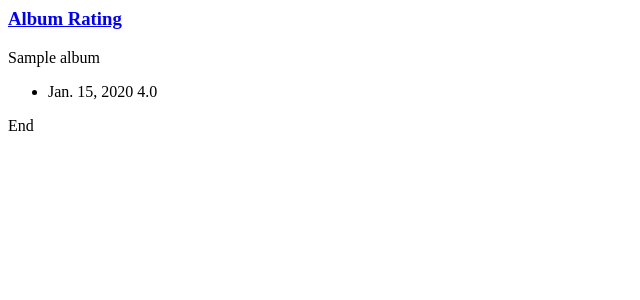
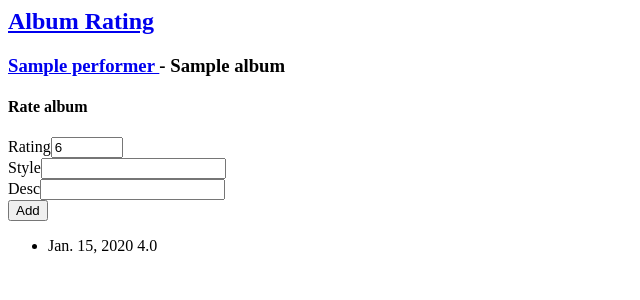
Before and after one commit to StanKarp0/PyAlbumRating, a Django app: page /album/1/ in a window 1280 px wide. Shown: the top 300 px of the page, without its empty margins (0-640 px from the left). Run offline with Django 3.2, Linux system fonts and the light colour scheme; tables that the repository leaves empty hold one stand-in row (values such as "Sample post").

Commit message:
Added input forms

```diff
--- a/rating/templates/rating/album_detail.html
+++ b/rating/templates/rating/album_detail.html
@@ -2,7 +2,21 @@
 
 {% block content %}
 
-<p>{{ album.title }}</p>
+<h3>
+    <a href="{% url 'rating:performer_detail' album.performer.pk %}">
+        {{ album.performer.name }}
+    </a>
+    - {{ album.title }}
+</h3>
+
+<h4>Rate album</h4>
+<form action="{% url 'rating:rate_album' album.pk %}" method="post">
+{% csrf_token %}
+    Rating<input name="rating" type="number" step="0.1" min="0" max="10" value="6"/><br>
+    Style<input name="style" type="text"/><br>
+    Desc<input name="desc" type="text"/><br>
+    <input type="submit" value="Add"/>
+</form>
 
 {% if ratings %}
     <ul>
--- a/rating/templates/rating/base.html
+++ b/rating/templates/rating/base.html
@@ -1,3 +1,2 @@
-<a href="{% url 'rating:index' %}"><h3>Album Rating</h3></a>
+<a href="{% url 'rating:index' %}"><h2>Album Rating</h2></a>
 {% block content %}{% endblock %}
-<p>End</p>
--- a/rating/urls.py
+++ b/rating/urls.py
@@ -7,4 +7,7 @@ urlpatterns = [
     url(r'^$', views.index, name='index'),
     url(r'^album/(?P<pk>[0-9]+)/$', views.AlbumDetailView.as_view(), name='album_detail'),
     url(r'^performer/(?P<pk>[0-9]+)/$', views.PerformerDetailView.as_view(), name='performer_detail'),
+    url(r'^performer/add/$', views.performer_add, name='add_performer'),
+    url(r'^album/add/(?P<performer_id>[0-9]+)/$', views.album_add, name='add_album'),
+    url(r'^album/rate/(?P<album_id>[0-9]+)/$', views.album_rate, name='rate_album'),
 ]
--- a/rating/views.py
+++ b/rating/views.py
@@ -1,7 +1,7 @@
 # -*- coding: utf-8 -*-
 from __future__ import unicode_literals
-from django.shortcuts import render, get_object_or_404
-from django.http import HttpResponse
+from django.shortcuts import render, get_object_or_404, reverse
+from django.http import HttpResponseRedirect
 from .models import Album, Rating, Performer
 from django.views import generic
 
@@ -31,3 +31,28 @@ class PerformerDetailView(generic.DetailView):
         context = super(PerformerDetailView, self).get_context_data(**kwargs)
         context['albums'] = kwargs['object'].albums()
         return context
+
+
+def performer_add(request):
+    p = Performer(name=request.POST['name'])
+    p.save()
+    return HttpResponseRedirect(reverse('rating:performer_detail', args=(p.pk,)))
+
+
+def album_add(request, performer_id):
+    Album(
+        performer=get_object_or_404(Performer, pk=performer_id),
+        title=request.POST['title'],
+        pub_year=request.POST['year']
+    ).save()
+    return HttpResponseRedirect(reverse('rating:performer_detail', args=(performer_id,)))
+
+
+def album_rate(request, album_id):
+    Rating(
+        album=get_object_or_404(Album, pk=album_id),
+        rating=request.POST['rating'],
+        style=request.POST['style'],
+        desc=request.POST['desc']
+    ).save()
+    return HttpResponseRedirect(reverse('rating:album_detail', args=(album_id,)))
```
Also changed, not shown: rating/templates/rating/index.html (+8 -0 lines), rating/templates/rating/performer_detail.html (+9 -1 lines).
